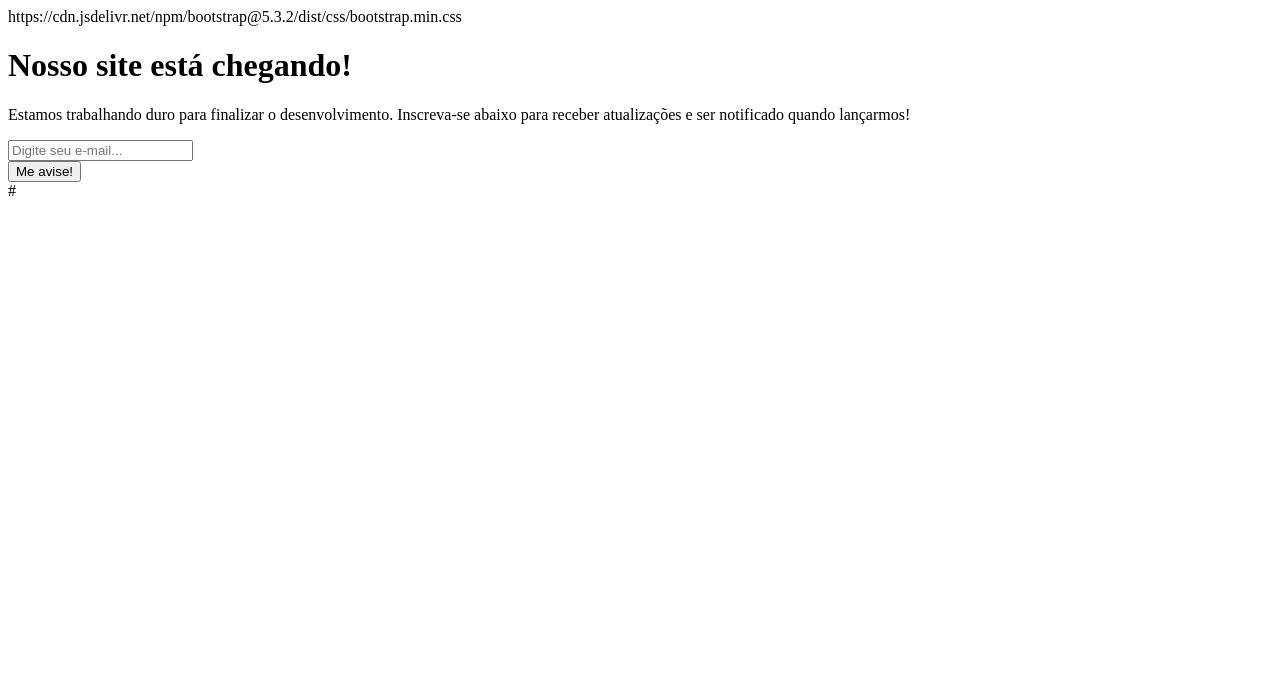
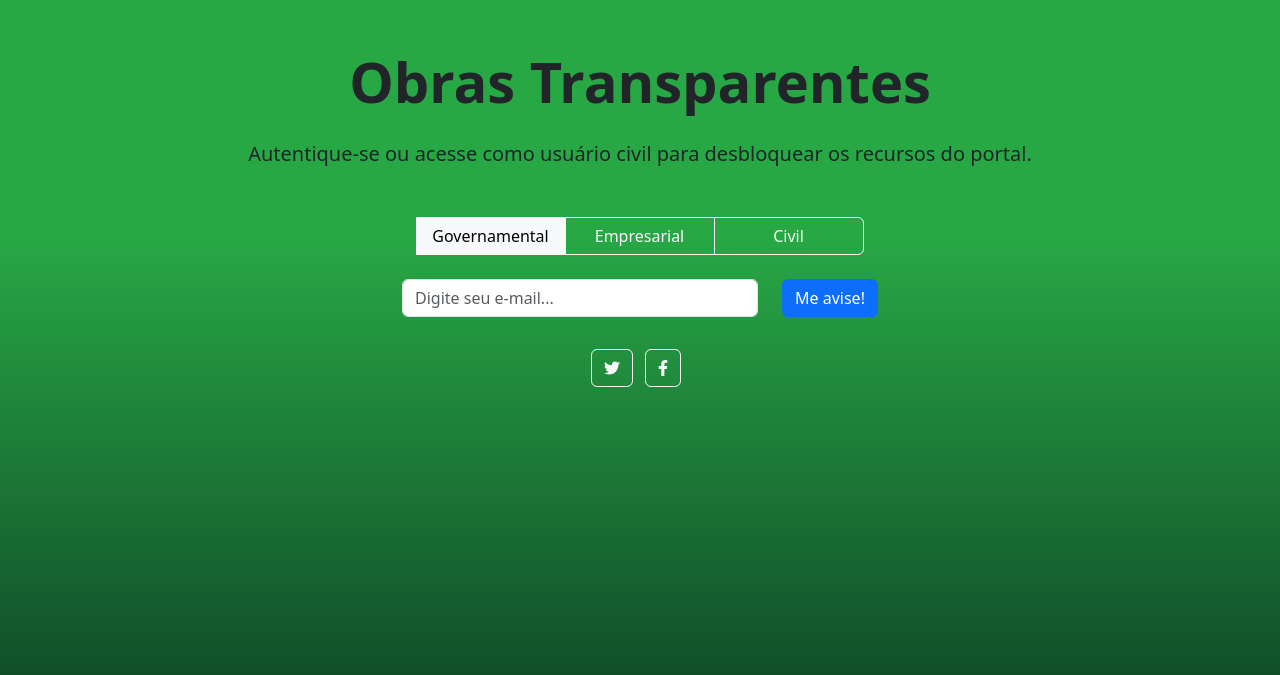
Before and after one commit to PavanelliGustavo/Kanban-Banco-de-Dados, a Flask app: page /login in a window 1280 px wide. Shown: the top 675 px of the page. Run offline with Flask 3, Linux system fonts and the light colour scheme; some libraries are stand-ins or nearby versions.

Commit message:
feat: add select user type option

```diff
--- a/app/static/css/login.css
+++ b/app/static/css/login.css
@@ -0,0 +1,8 @@
+body {
+    background: linear-gradient(to top, #0a3521, #28a745 70%);
+    background-attachment: fixed;
+}
+
+.user-type {
+    width: 150px;
+}
--- a/app/templates/login.html
+++ b/app/templates/login.html
@@ -5,23 +5,35 @@
     <meta charset="utf-8" />
     <meta name="viewport" content="width=device-width, initial-scale=1" />
     <title>Coming Soon</title>
-
-    <!-- Bootstrap CSS via CDN -->
-    https://cdn.jsdelivr.net/npm/bootstrap@5.3.2/dist/css/bootstrap.min.css
-
-    <!-- Font Awesome (opcional, via CDN) -->
-    <script>//use.fontawesome.com/releases/v6.3.0/js/all.js</script>
+    <link href="https://cdn.jsdelivr.net/npm/bootstrap@5.3.2/dist/css/bootstrap.min.css" rel="stylesheet">
+    <link href="static/css/login.css" rel="stylesheet">
+    <script src="https://use.fontawesome.com/releases/v6.3.0/js/all.js"></script>
 </head>
 
-<body class="bg-dark text-white">
+<body>
 
     <div class="container py-5">
         <div class="text-center">
-            <h1 class="display-4 fw-bold mb-4">Nosso site está chegando!</h1>
-            <p class="lead mb-5">Estamos trabalhando duro para finalizar o desenvolvimento. Inscreva-se abaixo para
-                receber atualizações e ser notificado quando lançarmos!</p>
+            <h1 class="display-4 fw-bold mb-4">Obras Transparentes</h1>
+            <p class="lead mb-5">
+                Autentique-se ou acesse como usuário civil para desbloquear os recursos do portal.
+            </p>
 
-            <form id="contactForm">
+            <form id="userType">
+
+                <fieldset class="btn-group mb-4">
+                    <legend class="visually-hidden">Escolha o tipo de usuário</legend>
+
+                    <input type="radio" class="btn-check" name="type" id="optGovernamental" autocomplete="off" checked>
+                    <label class="btn btn-outline-light user-type" for="optGovernamental">Governamental</label>
+
+                    <input type="radio" class="btn-check" name="type" id="optEmpresarial" autocomplete="off">
+                    <label class="btn btn-outline-light user-type" for="optEmpresarial">Empresarial</label>
+
+                    <input type="radio" class="btn-check" name="type" id="optParceiro" autocomplete="off">
+                    <label class="btn btn-outline-light user-type" for="optParceiro">Civil</label>
+                </fieldset>
+
                 <div class="row justify-content-center">
                     <div class="col-md-6 col-lg-4">
                         <input class="form-control mb-2" id="email" type="email" placeholder="Digite seu e-mail..."
@@ -34,13 +46,13 @@
             </form>
 
             <div class="mt-4">
-                #<i class="fab fa-twitter"></i></a>
-                <a class="btn btn-outline-light me-2" href="#"><i class="fab fa-facebook-f"></i></"></i></a>
+                <a class="btn btn-outline-light me-2" href="#"><i class="fab fa-twitter"></i></a>
+                <a class="btn btn-outline-light me-2" href="#"><i class="fab fa-facebook-f"></i></a>
             </div>
         </div>
     </div>
+    <script src="static/js/login.js"></script>
+    <script src="https://cdn.jsdelivr.net/npm/bootstrap@5.3.2/dist/js/bootstrap.bundle.min.js"></script>
+</body>
 
-    <!-- Bootstrap JS Bundle via CDN -->
-    <script src="https://cdn.jsdelivr.net/npm/bootstrap@/bootstrap.bundle.min.js
-</body>
 </html>
```
